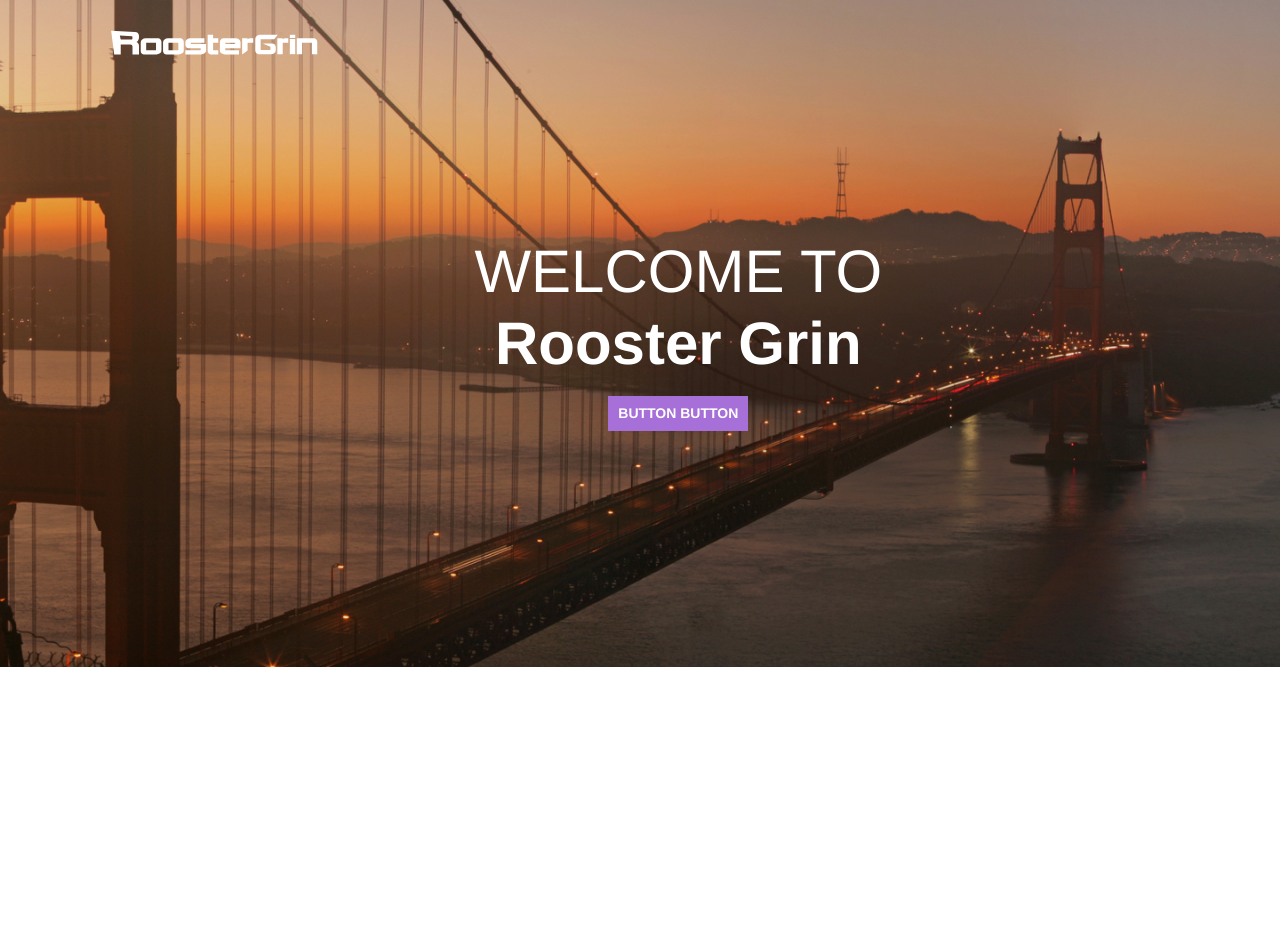
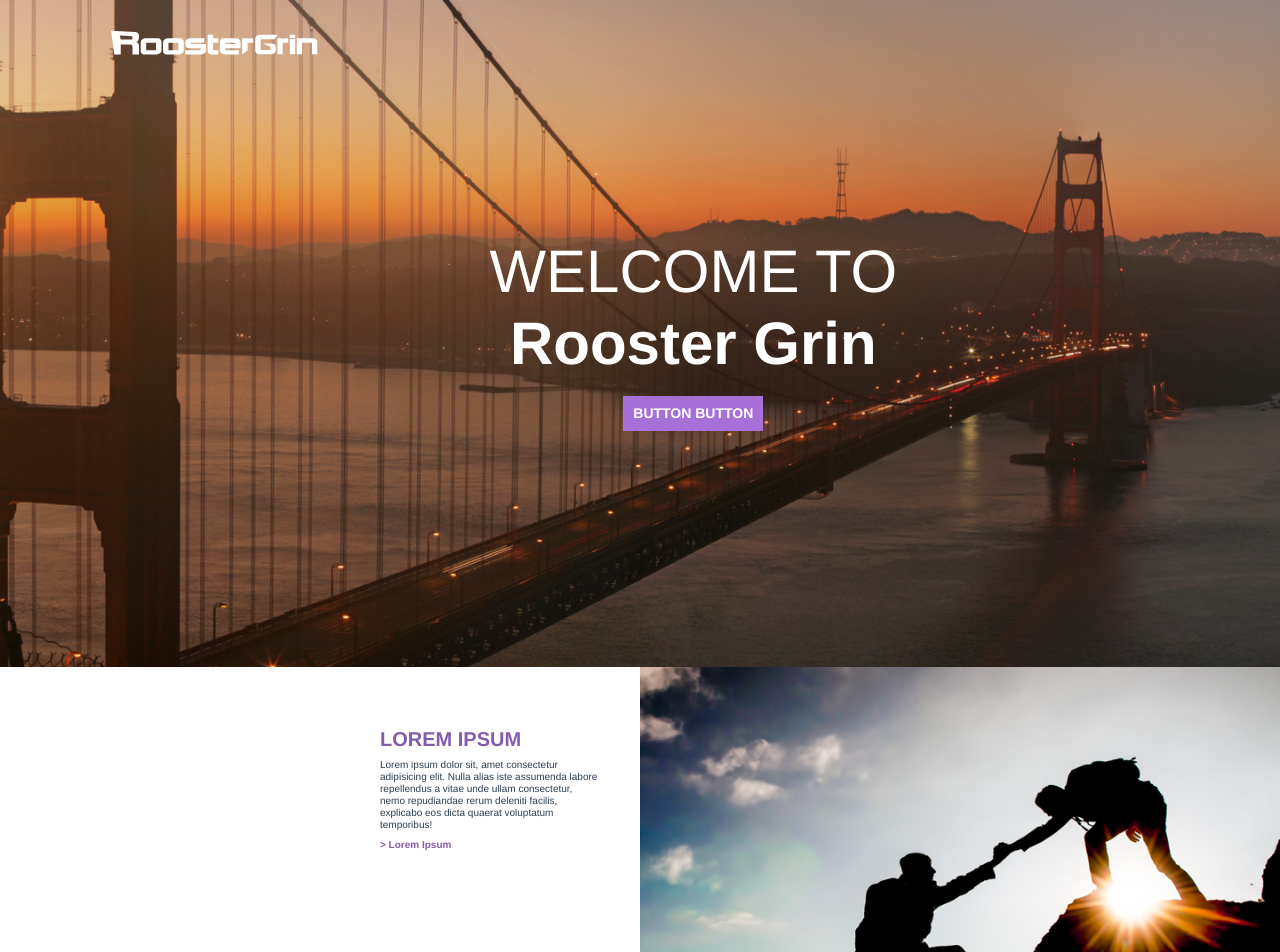
Before and after one commit to matt-violet/roostergrin-test, a Vue app: page / in a window 1280 px wide. Shown: the top 952 px of the page. Before the commit the page ends 800 px from the top, so only its background shows below. Built offline with nearby package versions, Linux system fonts and the light colour scheme.

Commit message:
Render RowOne component

```diff
--- a/src/App.vue
+++ b/src/App.vue
@@ -1,22 +1,28 @@
 <template>
   <div id="app" class="no-gutters">
     <Home/>
+    <RowOne/>
   </div>
 </template>
 
 <script>
 import Home from "./components/Home.vue"
+import RowOne from "./components/RowOne.vue"
 
 export default {
   name: "App",
   components: {
-    Home
+    Home,
+    RowOne
   }
 }
 </script>
 
 <style>
 body {
+  margin: 0;
+}
+html {
   margin: 0;
 }
 #app {
--- a/src/components/Home.vue
+++ b/src/components/Home.vue
@@ -4,7 +4,7 @@
       class="logo col-2 offset-1"
       src="../../assets/logo-white.svg"
     >
-    <div class="row align-items-center">
+    <div class="row align-items-center no-gutters">
       <div class="overlay col-5 offset-4">
         <h1 class="line-1">
           WELCOME TO
--- /dev/null
+++ b/src/components/RowOne.vue
@@ -0,0 +1,52 @@
+<template>
+  <div class="row-one container col-12 no-gutters">
+    <div class="col-6 left">
+      <div class="text">
+        <h5>LOREM IPSUM</h5>
+        <p>Lorem ipsum dolor sit, amet consectetur adipisicing elit. Nulla alias iste assumenda labore repellendus a vitae unde ullam consectetur, nemo repudiandae rerum deleniti facilis, explicabo eos dicta quaerat voluptatum temporibus!</p>
+        <a href="">> Lorem Ipsum</a>
+      </div>
+    </div>
+    <div class="col-6 right">
+      <img src="../../assets/img-1.jpg">
+    </div>
+  </div>
+</template>
+
+<script>
+export default {
+  name: "RowOne",
+}
+</script>
+
+<style scoped>
+  .left {
+    display: inline-block;
+  }
+  .text {
+    padding: 60px 40px;
+    width: 300px;
+    float: right;
+  }
+  h5 {
+    font-weight: 700;
+    color: rgb(133, 91, 172);
+  }
+  p {
+    font-size: 10px;
+    line-height: 1.2;
+    margin: 0;
+  }
+  a {
+    font-size: 10px;
+    font-weight: 700;
+    color: rgb(133, 91, 172);
+  }
+  .right {
+    display: inline-block;
+    vertical-align: top;
+  }
+  img {
+    width: 100%;
+  }
+</style>
```
